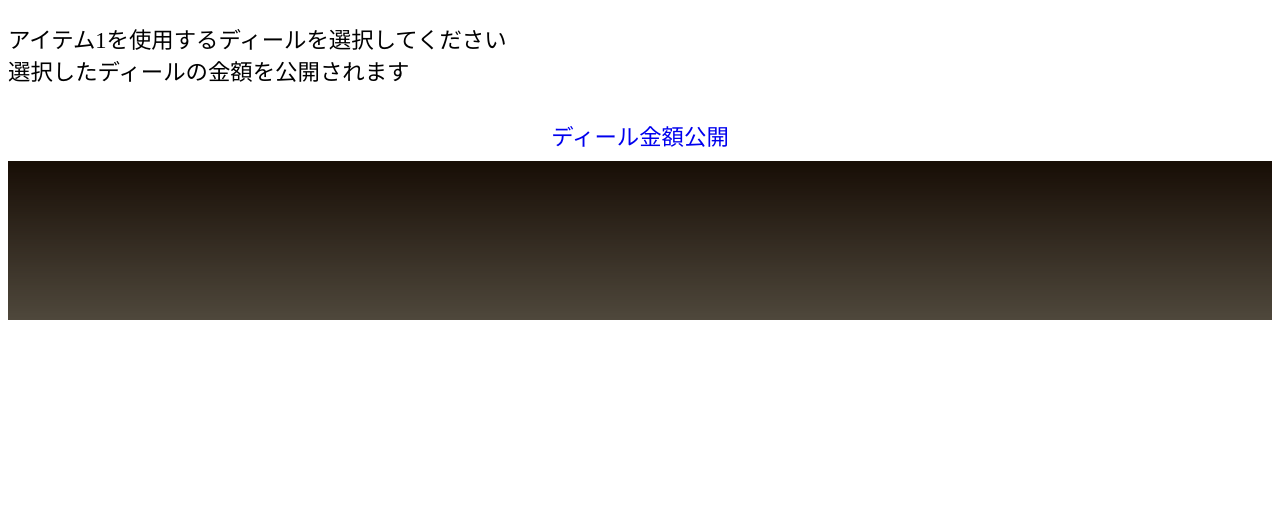
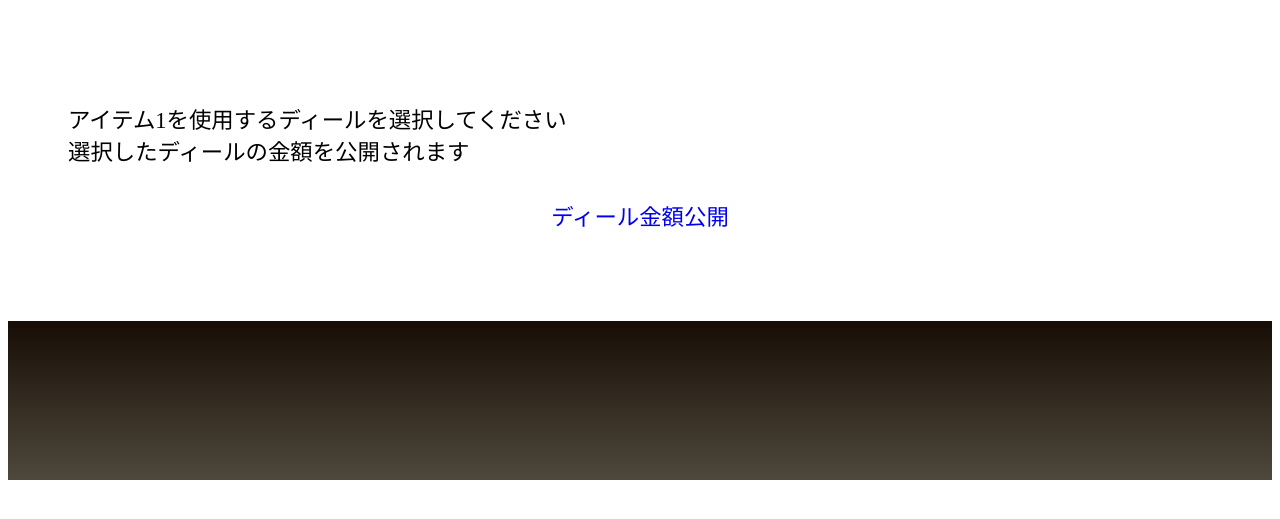
Before and after one commit to LXMC-oct-2017/October2017, a PHP site: page /item1.php in a window 1280 px wide. Shown: the part 165-684 px from the top of the page. Run offline with PHP 8.4, Linux system fonts and the light colour scheme.

Commit message:
modify item1.php

```diff
--- a/item1.php
+++ b/item1.php
@@ -1,13 +1,15 @@
 <html>
 <head>
   <title>lxmc item1</title>
+  <meta name="viewport" content="width=380px">
   <link rel="stylesheet" type="text/css" href="css/common.css">
-  <link rel="stylesheet" type="text/css" href="css/home.css">
+  <link rel="stylesheet" type="text/css" href="css/item1.css">
 </head>
 <body>
   <div id="header">
     <img src="img/luxa_header.png" width="100%"/>
   </div>
+  <div id="contents-inner">
     <div class="message">
       <p>アイテム1を使用するディールを選択してください</br>
       選択したディールの金額を公開されます
@@ -17,6 +19,7 @@
     <div class="link">
       <a href="item1Result.php">ディール金額公開</a>
     </div>
+  </div>
   <div id="footer">
     <img src="img/luxa_footer.png" width="100%"/>
   </div>
```
Lines whose indentation alone changed are shown as unchanged.
